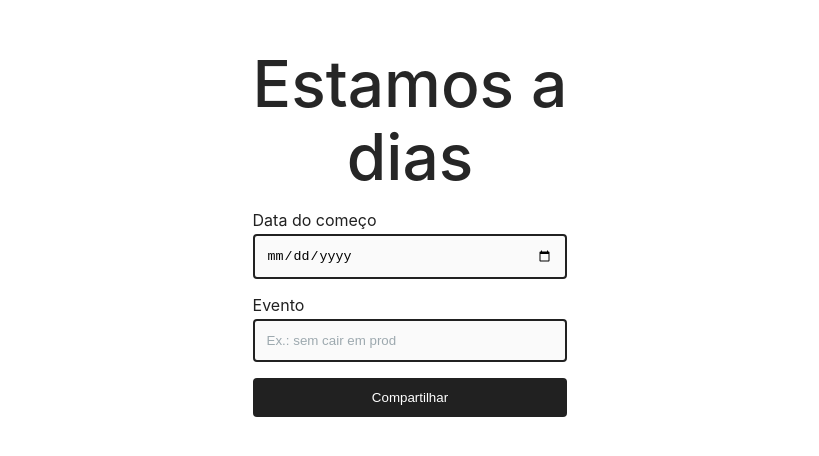
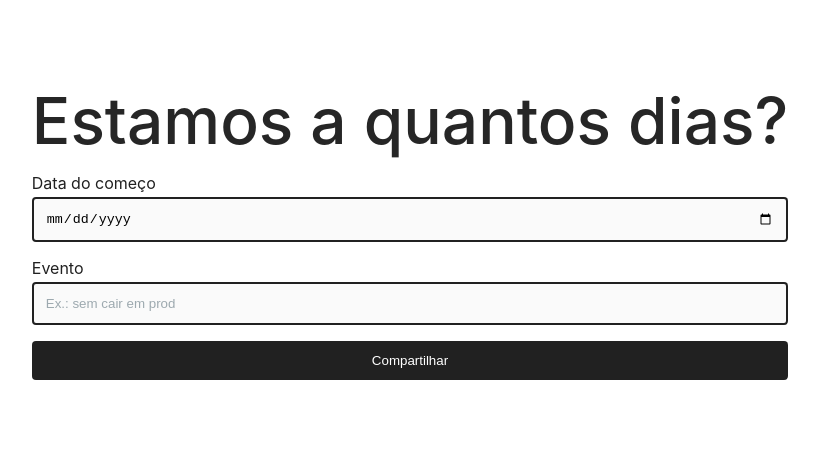
Before and after one commit to josemiguelq/days-accident-free, a Next.js app: page / in a window 1280 px wide. Shown: the part 128-584 px from the top of the page, without its empty margins (230-1049 px from the left). Built offline with nearby package versions, Linux system fonts and the light colour scheme.

Commit message:
Update index.js

```diff
--- a/pages/index.js
+++ b/pages/index.js
@@ -28,8 +28,7 @@ export default function Home() {
       </Head>
 
       <main className={styles.main}>
-        <h1 className={styles.title}>Estamos a</h1>
-        <p className={styles.title}>dias</p>
+        <h1 className={styles.title}>Estamos a quantos dias?</h1>
 
         <form style={{ width: "100%" }} onSubmit={handleSubmit}>
           <Input
```
